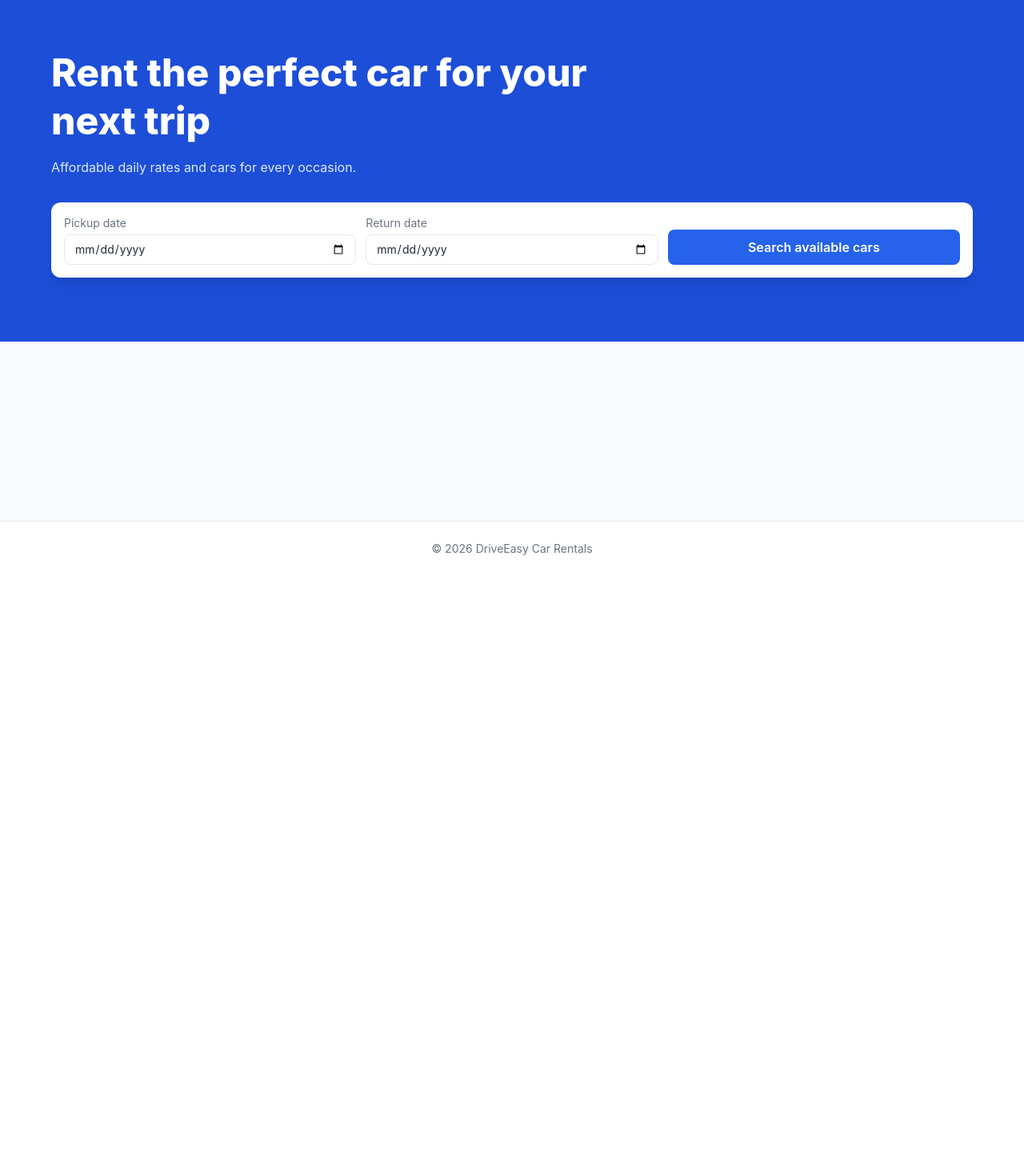
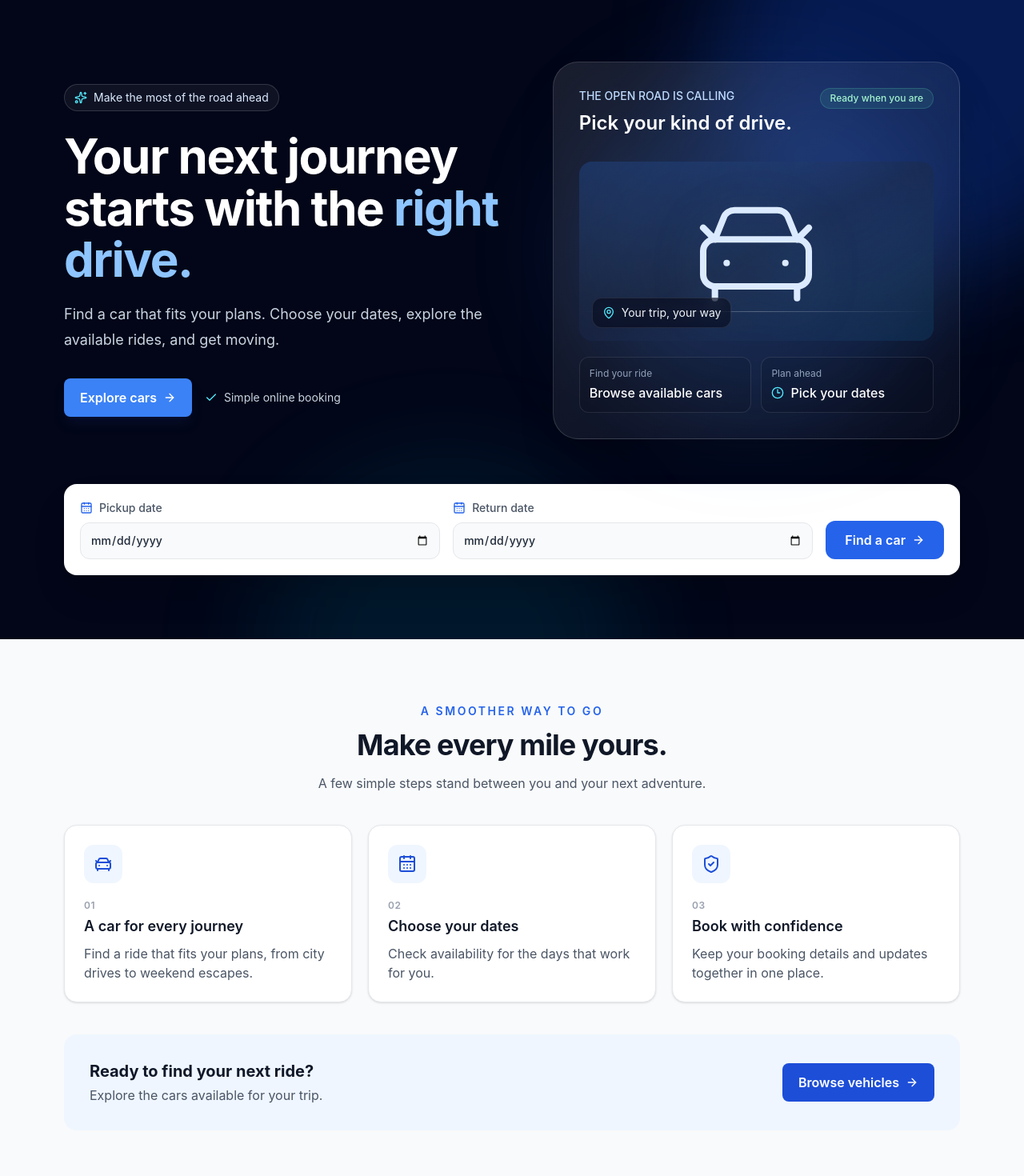
Before and after one commit to billy-source/car-rentals, a React app in the folder frontend/: page / in a window 1280 px wide. Shown: the part 80-1550 px from the top of the page at 80% size. Before the commit the page ends 800 px from the top, so only its background shows below. Built offline with nearby package versions, Linux system fonts and the light colour scheme; no server answers; the HTML template or start-up script is replaced by a standard one.

Commit message:
feat: redesign Home page layout and enhance user experience with new benefits section and improved form styling

```diff
--- a/frontend/src/pages/Home.jsx
+++ b/frontend/src/pages/Home.jsx
@@ -1,6 +1,13 @@
 import { useState } from "react";
-import { useNavigate } from "react-router-dom";
+import { Link, useNavigate } from "react-router-dom";
+import { ArrowRight, CalendarDays, CarFront, Check, Clock3, MapPin, ShieldCheck, Sparkles } from "lucide-react";
 import { todayStr } from "../utils/format";
+
+const benefits = [
+  { icon: CarFront, title: "A car for every journey", text: "Find a ride that fits your plans, from city drives to weekend escapes." },
+  { icon: CalendarDays, title: "Choose your dates", text: "Check availability for the days that work for you." },
+  { icon: ShieldCheck, title: "Book with confidence", text: "Keep your booking details and updates together in one place." },
+];
 
 export default function Home() {
   const navigate = useNavigate();
@@ -16,25 +23,105 @@ export default function Home() {
 
   return (
     <>
-      <section className="bg-brand-700 px-4 py-20 text-white">
-        <div className="mx-auto max-w-6xl">
-          <h1 className="max-w-2xl text-4xl font-extrabold leading-tight md:text-5xl">
-            Rent the perfect car for your next trip
-          </h1>
-          <p className="mt-4 max-w-xl text-blue-100">Affordable daily rates and cars for every occasion.</p>
-          <form onSubmit={search} className="mt-8 grid gap-3 rounded-xl bg-white p-4 text-gray-800 shadow-lg md:grid-cols-3">
-            <label className="text-sm text-gray-500">Pickup date
-              <input type="date" min={todayStr()} value={from} onChange={(e) => setFrom(e.target.value)}
-                className="mt-1 w-full rounded-lg border px-3 py-2 text-gray-800" />
+      <section className="relative isolate overflow-hidden bg-slate-950 text-white">
+        <div aria-hidden="true" className="absolute -right-40 -top-48 -z-10 h-[34rem] w-[34rem] rounded-full bg-blue-600/25 blur-3xl" />
+        <div aria-hidden="true" className="absolute -bottom-64 left-1/4 -z-10 h-[30rem] w-[30rem] rounded-full bg-cyan-500/10 blur-3xl" />
+        <div className="mx-auto max-w-6xl px-4 pb-16 pt-16 sm:pt-20 lg:pb-20 lg:pt-24">
+          <div className="grid items-center gap-12 lg:grid-cols-[1.05fr_.95fr]">
+            <div>
+              <div className="inline-flex items-center gap-2 rounded-full border border-white/15 bg-white/5 px-3 py-1.5 text-sm text-blue-100">
+                <Sparkles className="h-4 w-4 text-cyan-300" /> Make the most of the road ahead
+              </div>
+              <h1 className="mt-6 max-w-2xl text-4xl font-bold leading-[1.08] tracking-tight sm:text-5xl lg:text-6xl">
+                Your next journey starts with the <span className="text-blue-300">right drive.</span>
+              </h1>
+              <p className="mt-5 max-w-xl text-lg leading-8 text-slate-300">
+                Find a car that fits your plans. Choose your dates, explore the available rides, and get moving.
+              </p>
+              <div className="mt-8 flex flex-wrap items-center gap-4">
+                <Link to="/vehicles" className="inline-flex items-center gap-2 rounded-lg bg-brand-500 px-5 py-3 font-semibold text-white shadow-lg shadow-blue-950/30 transition hover:bg-brand-400">
+                  Explore cars <ArrowRight className="h-4 w-4" />
+                </Link>
+                <span className="inline-flex items-center gap-2 text-sm text-slate-300"><Check className="h-4 w-4 text-cyan-300" /> Simple online booking</span>
+              </div>
+            </div>
+
+            <div className="relative mx-auto w-full max-w-lg lg:ml-auto">
+              <div aria-hidden="true" className="absolute inset-8 rounded-full bg-blue-500/20 blur-3xl" />
+              <div className="relative overflow-hidden rounded-[2rem] border border-white/15 bg-gradient-to-br from-white/10 to-white/[0.03] p-6 shadow-2xl shadow-black/30 backdrop-blur sm:p-8">
+                <div className="flex items-start justify-between gap-4">
+                  <div>
+                    <p className="text-sm font-medium text-blue-200">THE OPEN ROAD IS CALLING</p>
+                    <h2 className="mt-2 text-2xl font-semibold">Pick your kind of drive.</h2>
+                  </div>
+                  <span className="rounded-full border border-emerald-300/20 bg-emerald-300/10 px-3 py-1 text-xs font-medium text-emerald-200">Ready when you are</span>
+                </div>
+                <div className="relative mt-8 flex h-48 items-center justify-center overflow-hidden rounded-2xl bg-gradient-to-br from-blue-500/20 via-slate-800/40 to-cyan-400/10 sm:h-56">
+                  <div aria-hidden="true" className="absolute bottom-9 h-px w-full bg-gradient-to-r from-transparent via-white/30 to-transparent" />
+                  <div aria-hidden="true" className="absolute bottom-0 h-16 w-full bg-gradient-to-t from-blue-950/30 to-transparent" />
+                  <CarFront aria-hidden="true" strokeWidth={1.1} className="relative h-36 w-36 text-blue-100 drop-shadow-[0_14px_28px_rgba(96,165,250,0.25)] sm:h-44 sm:w-44" />
+                  <div className="absolute bottom-4 left-4 flex items-center gap-2 rounded-xl border border-white/10 bg-slate-950/60 px-3 py-2 text-sm text-slate-100 backdrop-blur">
+                    <MapPin className="h-4 w-4 text-cyan-300" /> Your trip, your way
+                  </div>
+                </div>
+                <div className="mt-5 grid grid-cols-2 gap-3">
+                  <div className="rounded-xl border border-white/10 bg-black/10 p-3">
+                    <p className="text-xs text-slate-400">Find your ride</p>
+                    <p className="mt-1 font-medium">Browse available cars</p>
+                  </div>
+                  <div className="rounded-xl border border-white/10 bg-black/10 p-3">
+                    <p className="text-xs text-slate-400">Plan ahead</p>
+                    <p className="mt-1 flex items-center gap-2 font-medium"><Clock3 className="h-4 w-4 text-cyan-300" /> Pick your dates</p>
+                  </div>
+                </div>
+              </div>
+            </div>
+          </div>
+
+          <form onSubmit={search} className="mt-14 grid gap-4 rounded-2xl bg-white p-4 text-gray-800 shadow-2xl shadow-black/20 sm:p-5 md:grid-cols-[1fr_1fr_auto] md:items-end">
+            <label className="text-sm font-medium text-gray-600">
+              <span className="mb-2 flex items-center gap-2"><CalendarDays className="h-4 w-4 text-brand-600" /> Pickup date</span>
+              <input type="date" min={todayStr()} value={from} onChange={(e) => { setFrom(e.target.value); if (to && e.target.value > to) setTo(""); }}
+                className="w-full rounded-xl border border-gray-200 bg-gray-50 px-3 py-3 text-gray-800 outline-none transition focus:border-brand-500 focus:ring-2 focus:ring-brand-100" />
             </label>
-            <label className="text-sm text-gray-500">Return date
+            <label className="text-sm font-medium text-gray-600">
+              <span className="mb-2 flex items-center gap-2"><CalendarDays className="h-4 w-4 text-brand-600" /> Return date</span>
               <input type="date" min={from || todayStr()} value={to} onChange={(e) => setTo(e.target.value)}
-                className="mt-1 w-full rounded-lg border px-3 py-2 text-gray-800" />
+                className="w-full rounded-xl border border-gray-200 bg-gray-50 px-3 py-3 text-gray-800 outline-none transition focus:border-brand-500 focus:ring-2 focus:ring-brand-100" />
             </label>
-            <button className="self-end rounded-lg bg-brand-600 py-2.5 font-semibold text-white hover:bg-brand-700">
-              Search available cars
+            <button className="inline-flex min-h-12 items-center justify-center gap-2 rounded-xl bg-brand-600 px-6 py-3 font-semibold text-white transition hover:bg-brand-700">
+              Find a car <ArrowRight className="h-4 w-4" />
             </button>
           </form>
+        </div>
+      </section>
+
+      <section className="mx-auto max-w-6xl px-4 py-16 sm:py-20">
+        <div className="mx-auto max-w-2xl text-center">
+          <p className="text-sm font-semibold uppercase tracking-[0.18em] text-brand-600">A smoother way to go</p>
+          <h2 className="mt-3 text-3xl font-bold tracking-tight text-gray-900 sm:text-4xl">Make every mile yours.</h2>
+          <p className="mt-4 text-gray-600">A few simple steps stand between you and your next adventure.</p>
+        </div>
+        <div className="mt-10 grid gap-5 md:grid-cols-3">
+          {benefits.map(({ icon: Icon, title, text }, index) => (
+            <article key={title} className="group rounded-2xl border border-gray-200 bg-white p-6 shadow-sm transition hover:-translate-y-1 hover:shadow-lg">
+              <div className="flex h-12 w-12 items-center justify-center rounded-xl bg-brand-50 text-brand-700 transition group-hover:bg-brand-600 group-hover:text-white">
+                <Icon className="h-6 w-6" />
+              </div>
+              <p className="mt-5 text-xs font-semibold uppercase tracking-wider text-gray-400">0{index + 1}</p>
+              <h3 className="mt-1 text-lg font-semibold text-gray-900">{title}</h3>
+              <p className="mt-2 leading-6 text-gray-600">{text}</p>
+            </article>
+          ))}
+        </div>
+        <div className="mt-10 flex flex-col items-center justify-between gap-5 rounded-2xl bg-brand-50 p-6 sm:flex-row sm:p-8">
+          <div>
+            <h3 className="text-xl font-bold text-gray-900">Ready to find your next ride?</h3>
+            <p className="mt-1 text-gray-600">Explore the cars available for your trip.</p>
+          </div>
+          <Link to="/vehicles" className="inline-flex items-center gap-2 whitespace-nowrap rounded-lg bg-brand-700 px-5 py-3 font-semibold text-white transition hover:bg-brand-800">
+            Browse vehicles <ArrowRight className="h-4 w-4" />
+          </Link>
         </div>
       </section>
     </>
```
